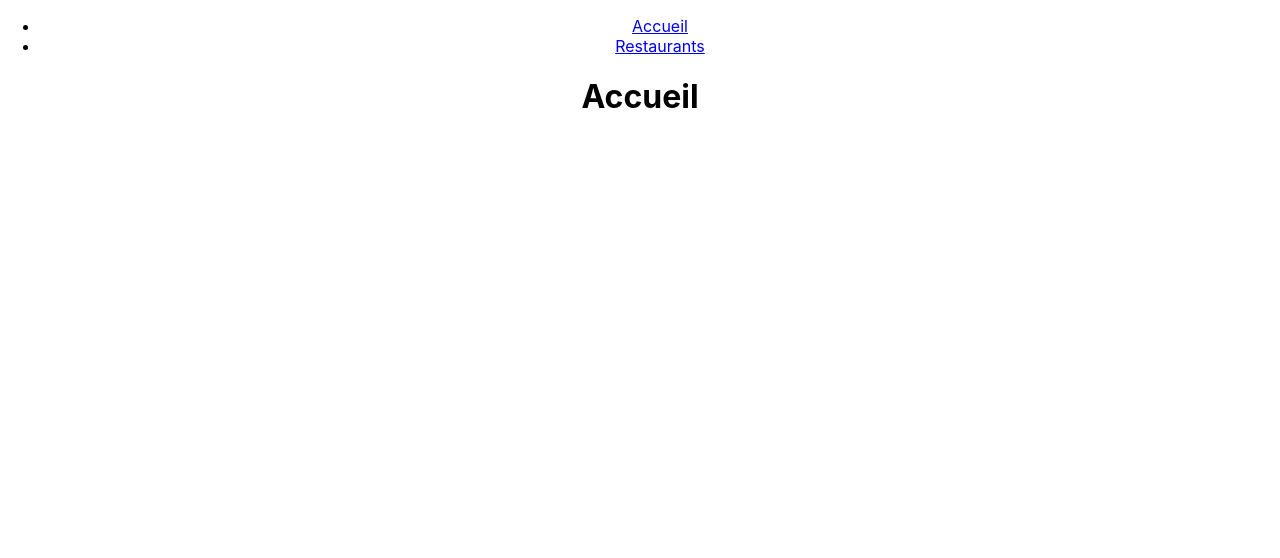
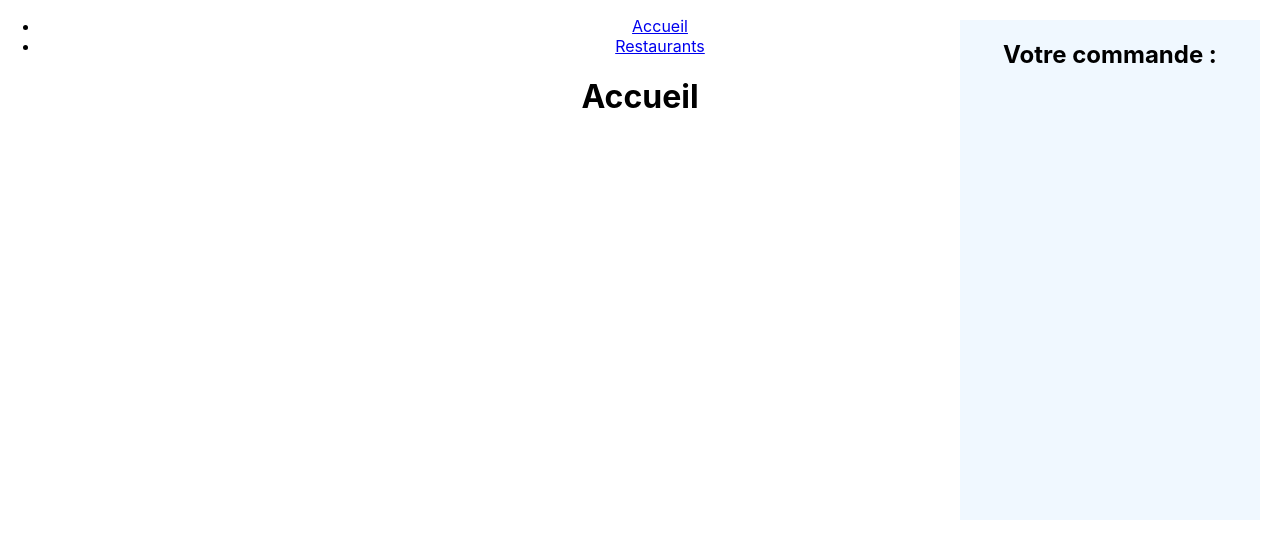
Before and after one commit to RiusmaX/eni-react-food-delivery, a React (Create React App) app: page / in a window 1280 px wide. Shown: the top 558 px of the page. Built offline with nearby package versions, Linux system fonts and the light colour scheme.

Commit message:
add cart

```diff
--- a/src/App.js
+++ b/src/App.js
@@ -1,14 +1,20 @@
 import { BrowserRouter as Router } from 'react-router-dom';
 import './App.css';
+import Cart from './components/Cart';
 import Header from './components/Header';
 import Navigator from './navigation/Navigator';
+
+import { CartProvider } from './contexts/CartContext'
 
 function App() {
   return (
     <div className="App">
       <Router>
-        <Header />
-        <Navigator />
+        <CartProvider>
+          <Header />
+          <Navigator />
+          <Cart />
+        </CartProvider>
       </Router>
     </div>
   );
--- /dev/null
+++ b/src/components/Cart.js
@@ -0,0 +1,22 @@
+import { useCart, actions } from '../contexts/CartContext'
+import CartItem from './CartItem'
+
+import './styles/Cart.css'
+
+const Cart = () => {
+  const { state: { cart } } = useCart()
+  return (
+    <div className='cart-container'>
+      <h2>Votre commande : </h2>
+      {
+        cart.map((item, index) => {
+          return (
+            <CartItem key={index} item={item} />
+          )
+        })
+      }
+    </div>
+  )
+}
+
+export default Cart
--- /dev/null
+++ b/src/components/CartItem.js
@@ -0,0 +1,26 @@
+import PropTypes from 'prop-types'
+
+import { useCart, actions } from '../contexts/CartContext'
+
+CartItem.propTypes = {
+  item: PropTypes.object.isRequired
+}
+
+function CartItem ({ item }) {
+  const { dispatch } = useCart()
+
+  const remove = (e) => {
+    e.preventDefault()
+    dispatch({ type: actions.REMOVE_FROM_CART, data: item._id })
+  }
+
+  return (
+    <div style={{display: 'flex', flexDirection: 'row'}}>
+      <button onClick={remove}>X</button>
+      <h4>{item.item.nom}</h4>
+      <h5>{item.quantity}</h5>
+    </div>
+  )
+}
+
+export default CartItem
--- a/src/components/PlatList.js
+++ b/src/components/PlatList.js
@@ -11,7 +11,7 @@ function PlatList ({ plats }) {
       {
         plats.map((plat) => {
           return (
-            <PlatListItem plat={plat} />
+            <PlatListItem key={plat._id} plat={plat} />
           )
         })
       }
--- a/src/components/PlatListItem.js
+++ b/src/components/PlatListItem.js
@@ -1,16 +1,24 @@
 import PropTypes from "prop-types"
+
+import { useCart, actions } from '../contexts/CartContext'
 
 PlatListItem.propTypes = {
   plat: PropTypes.object.isRequired
 }
 
 function PlatListItem ({ plat }) {
+  const { dispatch } = useCart()
+  const addToCart = () => {
+    dispatch({ type: actions.ADD_TO_CART, data: plat })
+  }
+
   return (
     <div className='card'>
       { (plat.photos && plat.photos.length > 0) && <img src={`https://strapi.myidea.fr${plat.photos[0].url}`} />}
       <h3>{plat.nom}</h3>
       <h4>{plat.price.toFixed(2)} €</h4>
       <p>{plat.description}</p>
+      <button onClick={addToCart}>Ajouter au panier</button>
     </div>
   )
 }
--- /dev/null
+++ b/src/components/styles/Cart.css
@@ -0,0 +1,9 @@
+.cart-container {
+  position: absolute;
+  top: 20px;
+  right: 20px;
+  z-index: 1000;
+  width: 300px;
+  height: 500px;
+  background-color: aliceblue;
+}
--- /dev/null
+++ b/src/contexts/CartContext.js
@@ -0,0 +1,60 @@
+import React from 'react'
+
+const CartContext = React.createContext()
+
+const actions = {
+  ADD_TO_CART: 'ADD_TO_CART',
+  REMOVE_FROM_CART: 'REMOVE_FROM_CART'
+}
+
+const cartReducer = (state, action) => {
+  switch (action.type) {
+    case actions.ADD_TO_CART:
+      // Si l'item est déjà présent
+      if (state.cart.some((i) => i.item._id === action.data._id)) {
+        // On modifie la quantité de l'élément dans tableau via la fonction map()
+        // Ici l'utilisation de map() permet de conserver la pureté du reducer car elle retourne un nouveau tableau contrairement à slice() qui shadow copy
+        let cart = state.cart.map(item => {
+          // On retrouve l'item à modifier
+          if (item.item._id === action.data._id) {
+            // On retourne l'item avec la nouvelle quantité
+            return {...item, quantity: item.quantity + 1 }
+          } else {
+            // Retourne l'item
+            return item
+          }
+        })
+        // On retourne le nouveau state
+        return { ...state, cart: cart }
+      } else {
+        return { ...state, cart: state.cart.concat([{item: action.data, quantity: 1}]) }
+      }
+    case actions.REMOVE_FROM_CART:
+      let index = state.cart.findIndex(item => item._id === action.data)
+      // On duplique le tableau en mémoire
+      let cart = state.cart.slice()
+      // On retire l'élément du tableau
+      cart.splice(index, 1)
+      // On met à jour l'état global
+      return { cart: cart }
+    default:
+      throw new Error('Unhandled action type : ' + action.type)
+  }
+}
+
+const CartProvider = ({ children }) => {
+  const [state, dispatch] = React.useReducer(cartReducer, { cart: [] })
+
+  const value = { state, dispatch }
+  return <CartContext.Provider value={value}>{children}</CartContext.Provider>
+}
+
+const useCart = () => {
+  const context = React.useContext(CartContext)
+  if(!context) {
+    throw new Error('useCart must be used within a CartProvider')
+  }
+  return context
+}
+
+export { CartProvider, useCart, actions }
```
